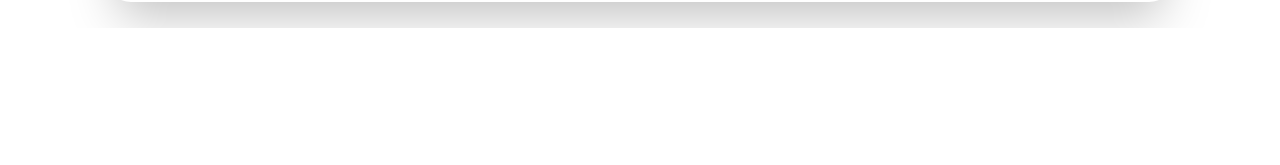
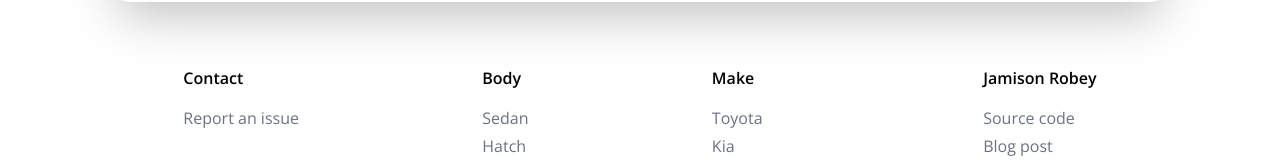
Before and after one commit to jamisonrobey/cars-and-posts, a Next.js app: page / in a window 1280 px wide. Shown: the part 772-937 px from the top of the page. Before the commit the page ends 800 px from the top, so only its background shows below. Built offline with nearby package versions, Linux system fonts and the light colour scheme; no server answers; the database is empty.

Commit message:
Styling: add footer to layout

```diff
--- a/app/layout.tsx
+++ b/app/layout.tsx
@@ -2,6 +2,7 @@ import type { Metadata } from "next";
 import { sans } from "@/lib/fonts";
 import { Header } from "@/components/shared/Header";
 import "./globals.css";
+import { Footer } from "@/components/shared/Footer";
 
 export const metadata: Metadata = {
   title: "Create Next App",
@@ -18,6 +19,7 @@ export default function RootLayout({
       <body className={sans.className}>
         <Header />
         {children}
+        <Footer />
       </body>
     </html>
   );
```
